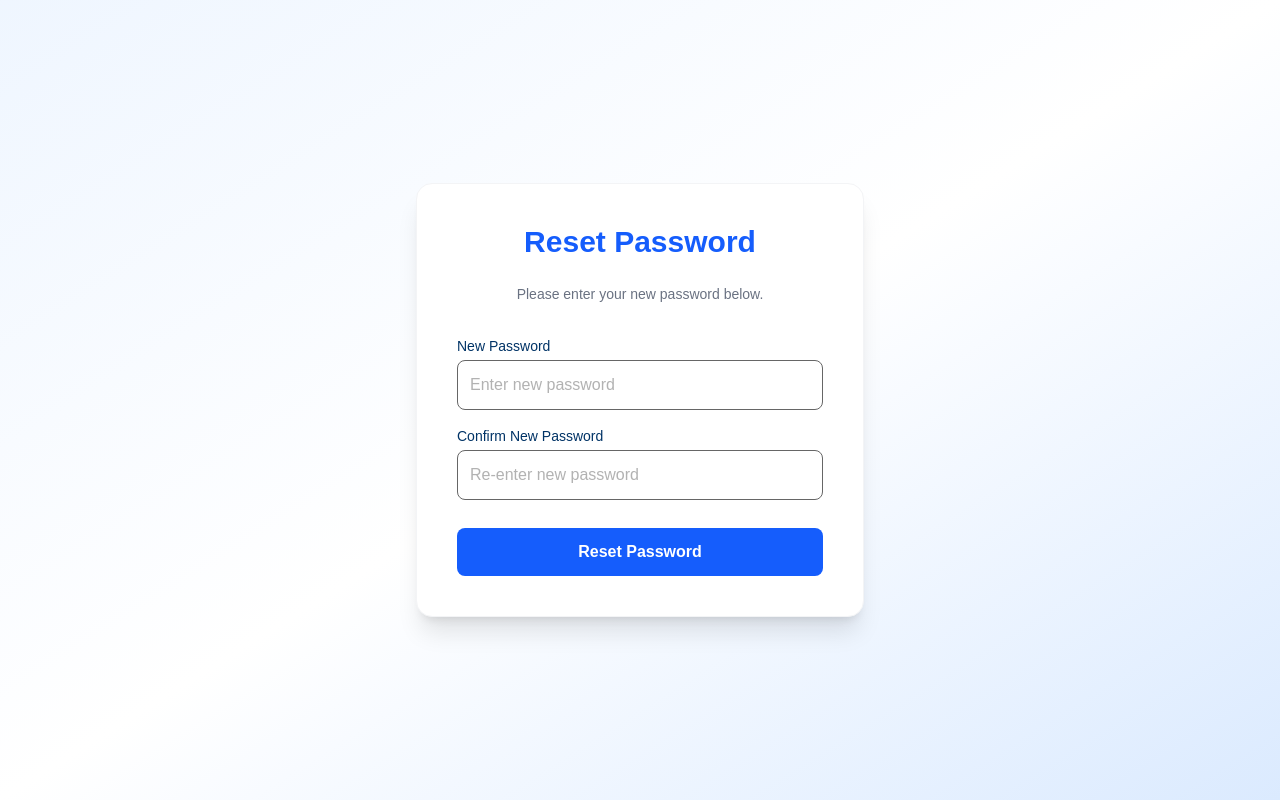
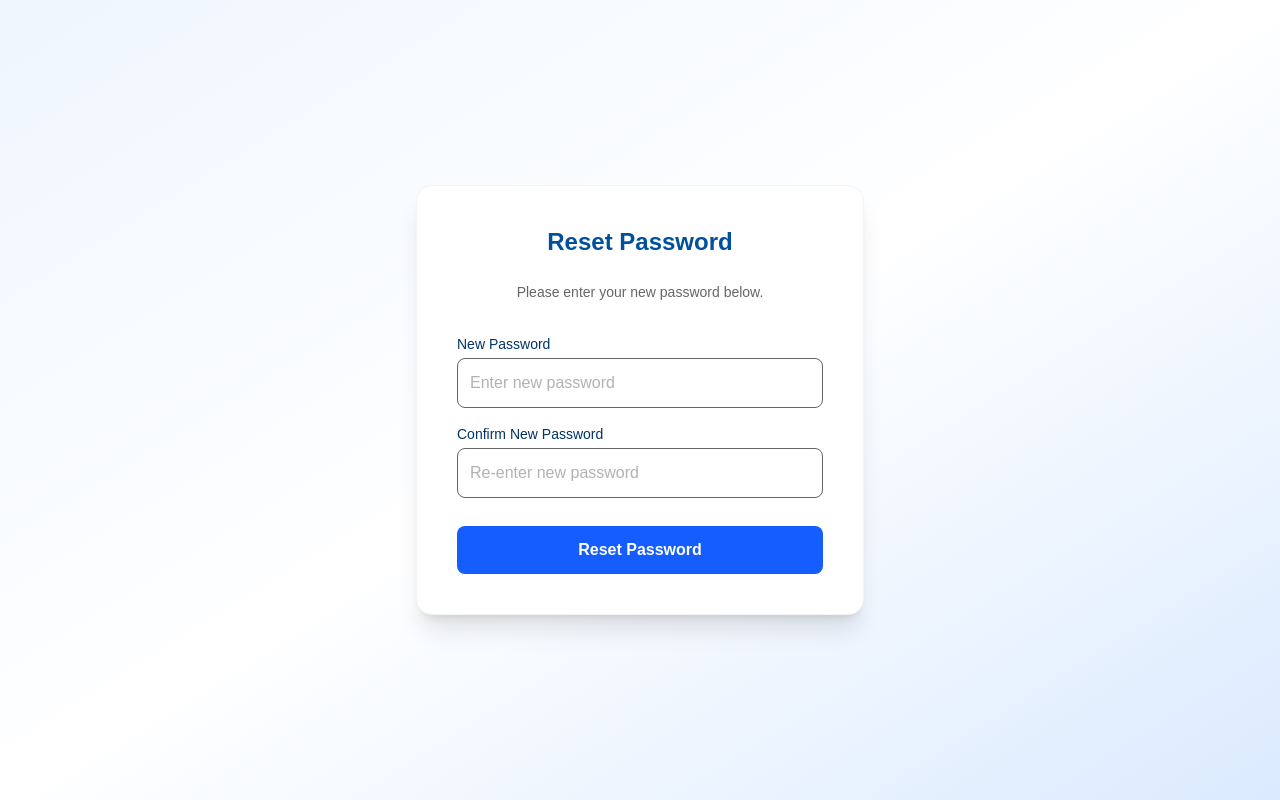
Before and after one commit to prodby-david/Capstone-Project-HanaPark-, a React (Vite) app in the folder client/: page /reset-password/1 in a window 1280 px wide. Built offline with nearby package versions, Linux system fonts and the light colour scheme; no server answers.

Commit message:
fix: change the ui and add custom pop up

```diff
--- a/client/src/components/forms/user/resetpassword.jsx
+++ b/client/src/components/forms/user/resetpassword.jsx
@@ -43,10 +43,10 @@ const ResetPassword = () => {
         onSubmit={handleReset}
         className="bg-white w-full max-w-md rounded-2xl shadow-xl border border-gray-100 p-8 md:p-10 flex flex-col gap-4 transition-transform duration-200 hover:scale-[1.01]"
       >
-        <h2 className="text-2xl md:text-3xl font-bold text-center text-blue-600 mb-2">
+        <h2 className="text-xl md:text-2xl font-semibold text-center text-color-3 mb-2">
           Reset Password
         </h2>
-        <p className="text-gray-500 text-sm text-center mb-4">
+        <p className="text-color-2 text-sm text-center mb-4">
           Please enter your new password below.
         </p>
 
@@ -56,7 +56,7 @@ const ResetPassword = () => {
           </label>
           <input
             type="password"
-            className="w-full p-3 border border-gray-300 rounded-lg focus:outline-none focus:ring-2 focus:ring-blue-500 transition"
+            className="w-full p-3 border border-gray-300 rounded-lg"
             value={password}
             onChange={(e) => setPassword(e.target.value)}
             placeholder="Enter new password"
@@ -70,7 +70,7 @@ const ResetPassword = () => {
           </label>
           <input
             type="password"
-            className="w-full p-3 border border-gray-300 rounded-lg focus:outline-none focus:ring-2 focus:ring-blue-500 transition"
+            className="w-full p-3 border border-gray-300 rounded-lg"
             value={confirmPassword}
             onChange={(e) => setConfirmPassword(e.target.value)}
             placeholder="Re-enter new password"
```
